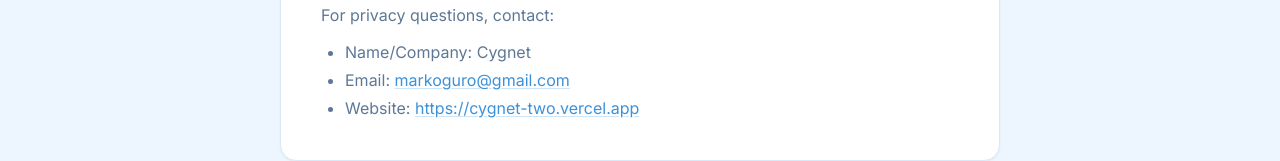
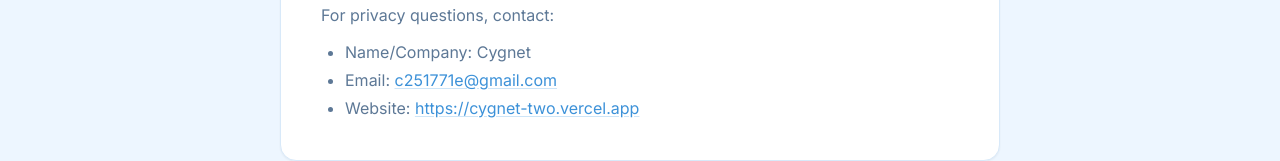
Before and after one commit to magutoro/cygnet, a Next.js app in the folder apps/web/: page /privacy in a window 1280 px wide. Shown: the part 2856-3017 px from the top of the page. Built offline with nearby package versions, Linux system fonts and the light colour scheme; no server answers.

Commit message:
Update support contact and Chrome resubmission docs

```diff
--- a/apps/web/src/app/contact/page.tsx
+++ b/apps/web/src/app/contact/page.tsx
@@ -21,7 +21,6 @@
     bugTitle: "Bugs",
     bugDesc: "Report bugs or problems you found.",
     bugAction: "Report bug",
-    githubAction: "Open GitHub issues",
   },
   ja: {
     title: "お問い合わせ",
@@ -32,7 +31,6 @@
     bugTitle: "不具合",
     bugDesc: "不具合や問題の報告はこちら。",
     bugAction: "不具合を報告",
-    githubAction: "GitHub Issuesを開く",
   },
 } as const;
 
@@ -59,7 +57,7 @@
             <h2 className="text-lg font-semibold text-brand-ink">{t.businessTitle}</h2>
             <p className="mt-2 text-sm text-brand-muted">{t.businessDesc}</p>
             <a
-              href="mailto:markoguro@gmail.com?subject=Cygnet%20Business%20Inquiry"
+              href="mailto:c251771e@gmail.com?subject=Cygnet%20Business%20Inquiry"
               className="mt-5 inline-flex items-center justify-center rounded-lg bg-brand-strong px-4 py-2 text-sm font-medium text-white transition-colors hover:bg-brand-ink"
             >
               {t.businessAction}
@@ -71,18 +69,10 @@
             <p className="mt-2 text-sm text-brand-muted">{t.bugDesc}</p>
             <div className="mt-5 flex flex-wrap gap-2">
               <a
-                href="mailto:markoguro@gmail.com?subject=Cygnet%20Bug%20Report"
+                href="mailto:c251771e@gmail.com?subject=Cygnet%20Bug%20Report"
                 className="inline-flex items-center justify-center rounded-lg bg-brand-strong px-4 py-2 text-sm font-medium text-white transition-colors hover:bg-brand-ink"
               >
                 {t.bugAction}
-              </a>
-              <a
-                href="https://github.com/magutoro/Cygnet/issues"
-                target="_blank"
-                rel="noopener noreferrer"
-                className="inline-flex items-center justify-center rounded-lg border border-brand-line px-4 py-2 text-sm font-medium text-brand-muted transition-colors hover:border-brand hover:text-brand-ink"
-              >
-                {t.githubAction}
               </a>
             </div>
           </section>
--- a/apps/web/src/app/privacy/page.tsx
+++ b/apps/web/src/app/privacy/page.tsx
@@ -255,10 +255,10 @@
               <li>
                 {t.contactEmailLabel}:{" "}
                 <a
-                  href="mailto:markoguro@gmail.com"
+                  href="mailto:c251771e@gmail.com"
                   className="text-brand-strong underline decoration-brand/30 underline-offset-2 transition-colors hover:text-brand-ink"
                 >
-                  markoguro@gmail.com
+                  c251771e@gmail.com
                 </a>
               </li>
               <li>
--- a/apps/web/src/app/terms/page.tsx
+++ b/apps/web/src/app/terms/page.tsx
@@ -169,8 +169,8 @@
               <span className="font-semibold text-brand-ink">{t.contactNameLabel}</span>
               <span>{t.contactNameValue}</span>
               <span className="font-semibold text-brand-ink">{t.contactEmailLabel}</span>
-              <a href="mailto:markoguro@gmail.com" className="text-brand-strong hover:text-brand-ink">
-                markoguro@gmail.com
+              <a href="mailto:c251771e@gmail.com" className="text-brand-strong hover:text-brand-ink">
+                c251771e@gmail.com
               </a>
               <span className="font-semibold text-brand-ink">{t.contactWebsiteLabel}</span>
               <a href="https://cygnet-two.vercel.app" className="text-brand-strong hover:text-brand-ink">
```
Also changed, not shown: 3 other files (tests, documents, lock files or other folders).
